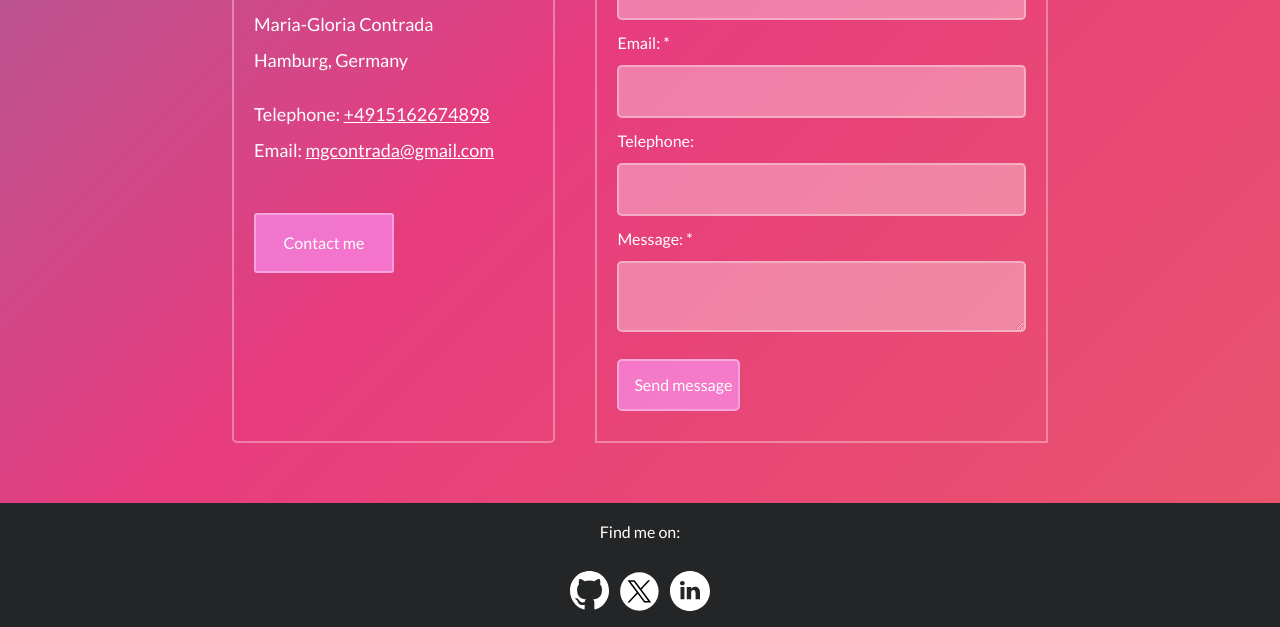
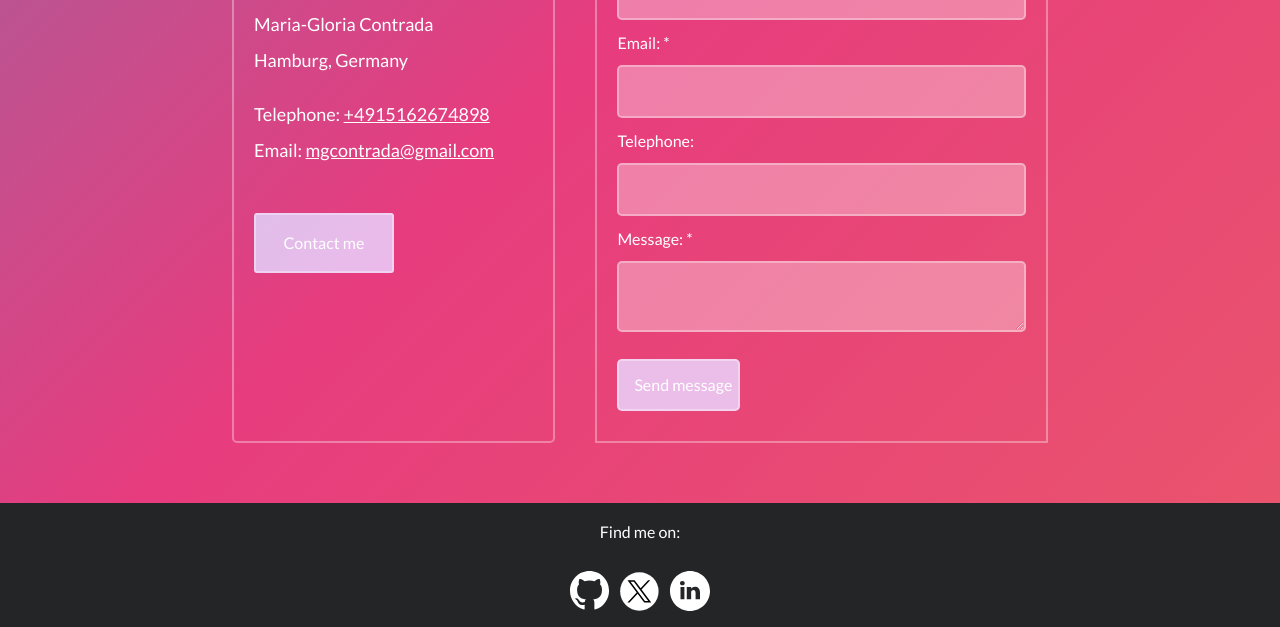
Before and after one commit to MaGloCon/Portfolio-website-1, a plain HTML site: page contact.html in a window 1280 px wide. Shown: the part 275-902 px from the top of the page. Drawn offline with nearby package versions, Linux system fonts and the light colour scheme.

Commit message:
Modified button styling

```diff
--- a/contact.html
+++ b/contact.html
@@ -76,7 +76,7 @@
                     <textarea maxlength="240" id="contact_message" required></textarea>
                 <br>
                 <div class="contact_send-message">
-                    <input type="submit" id="send-message" value="Send message">
+                    <input type="submit" class="send-message" value="Send message">
                 </div>
             </form>
             </div>
--- a/css/styles.css
+++ b/css/styles.css
@@ -6,6 +6,7 @@
     --secondary-color-low-opacity: rgba(255, 255, 225, 0.8);
     --secondary-color-high-opacity: rgba(255, 255, 255, 0.337);
     --purple-opaque:rgba(240, 120, 255, 0.6); /*paired with 'mix-blend-mode: screen;'*/
+    --purple-solid: rgba(240, 120, 255, 1);
     --gradient-color-1:#ee7752;
     --gradient-color-2:#e73c7e;
     --gradient-color-3:#23a6d5;
@@ -68,23 +69,24 @@ a:active {
 Button and button states styling.
 */
 
-button, .button, input, textarea {
+button, .button {
     display: inline-block;
     font-family: var(--primary-font-family);
-    background-color: var(--purple-opaque);
+    background-color: var(--gradient-color-3);
     mix-blend-mode: screen;
     color: var(--secondary-color);
     text-decoration: none;
     padding: 15px;
     border-radius: 3px;
     border: 2px solid var(--secondary-color-high-opacity);
-    transition-duration: 0.3s;
-    transition-property: opacity;
+    transition-duration: 0.8s;
+    transition-property: scale;
   }
 
   button:hover, button:focus, .button:hover, .button:focus {
+    background: var(--purple-solid);
     cursor: pointer;
-    opacity: 0.8;
+    scale: 1.05;
   }
 
   input, textarea {
@@ -241,7 +243,6 @@ header {
 
 /*correct positioning*/
 .call-to-action__main {
-    display: inline-block;
     width: 100%;
     margin: 40px 0px;
 
@@ -363,7 +364,6 @@ thead {
     padding: 20px;
     margin: 20px;
     border: 2px solid var(--secondary-color-high-opacity);
-
 }
 
 #contact-form input, #contact-form textarea {
@@ -379,11 +379,21 @@ thead {
     text-align: center;
 }
 
-#send-message {
+input[type="submit"] {
     width: 30px;
-    background-color: rgba(240, 120, 255, 0.6);
-    mix-blend-mode: screen;
+    background-color: var(--gradient-color-3);
+    text-align: center;
+    transition: 0.8s;
 }
+
+
+ input.send-message:hover{
+    background-color: var(--purple-solid);
+    color: var(--secondary-color);
+    cursor: pointer;
+    opacity: 0.8;
+    scale: 1.05;
+ }
 
 /*///////////////////////////
 *Work.html*
```
